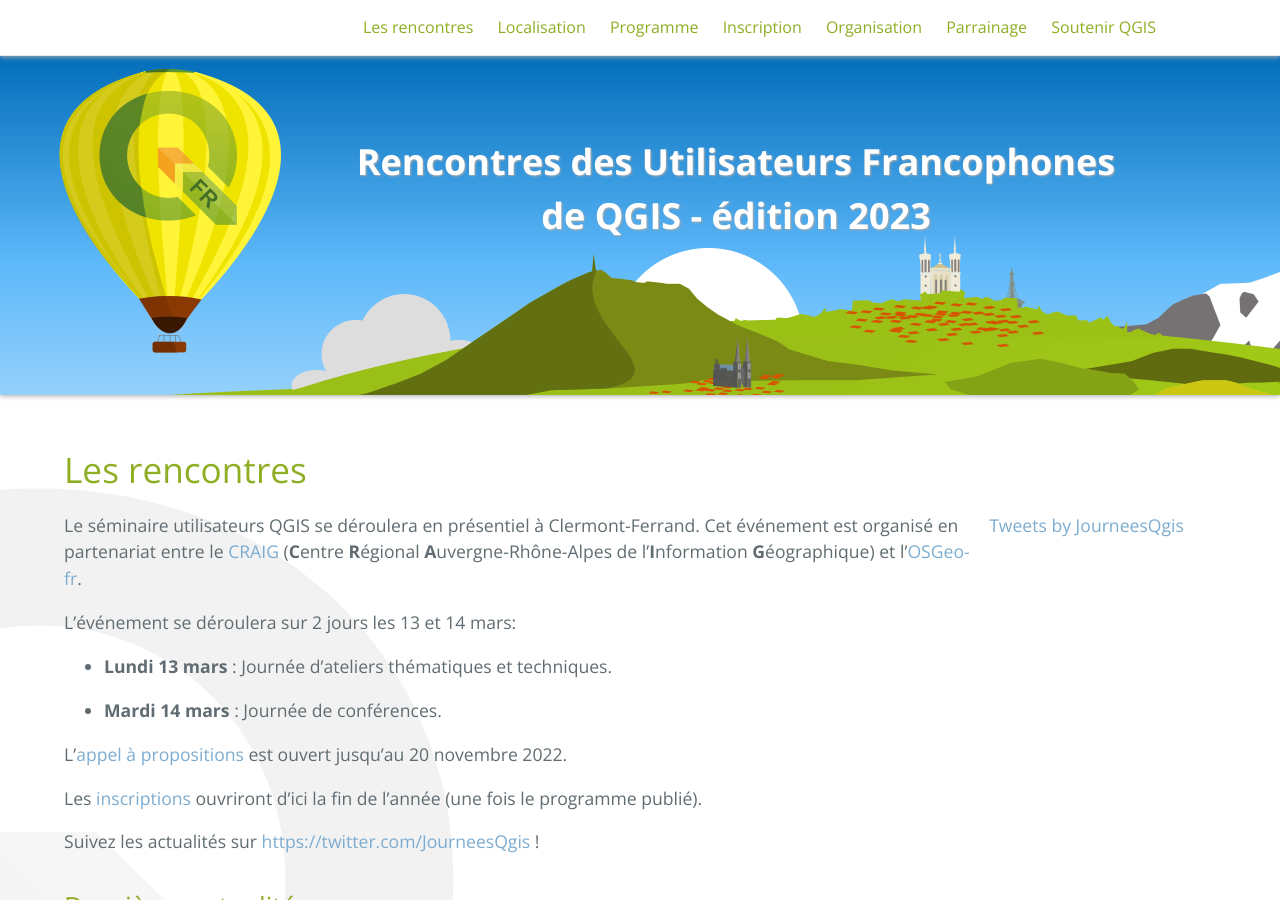
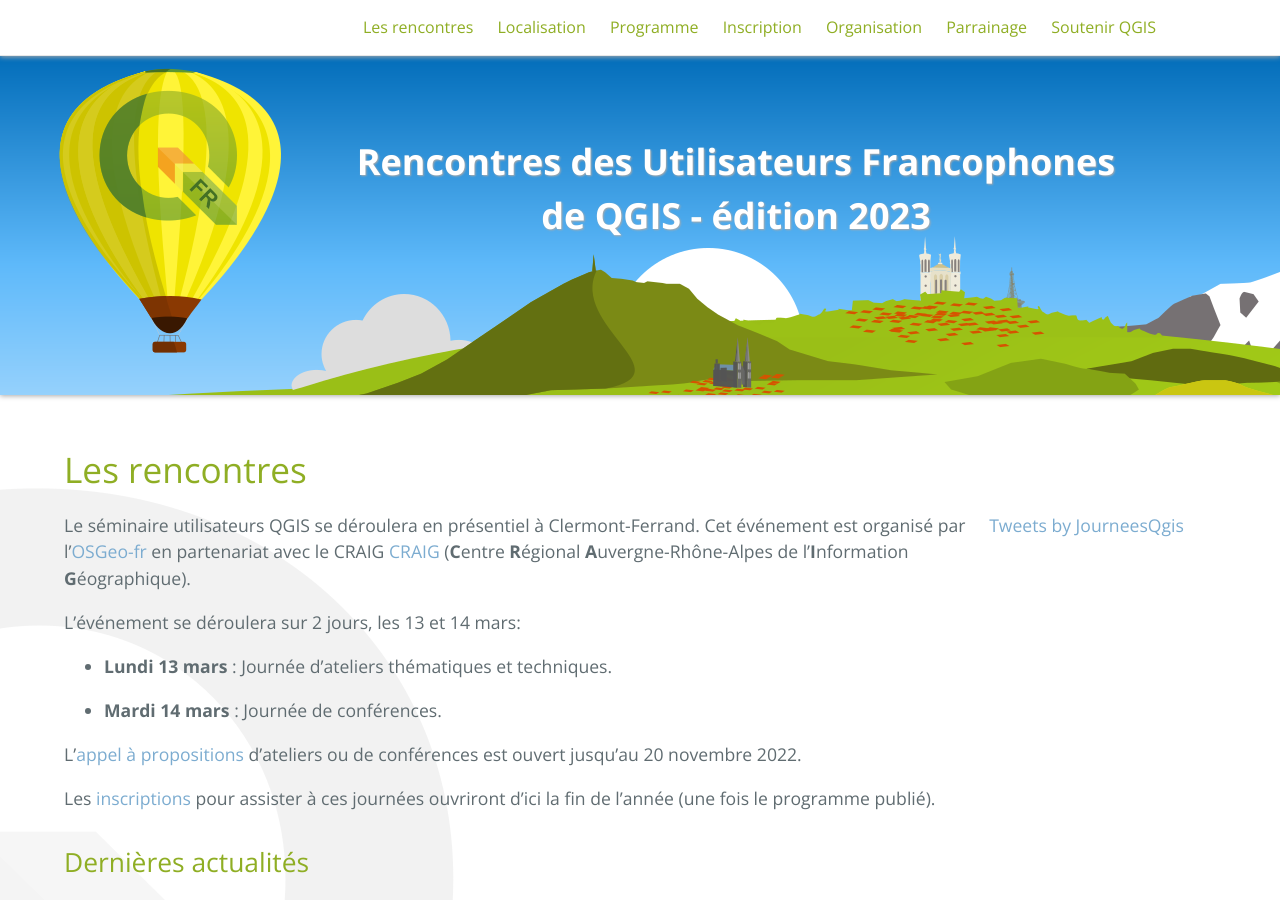
Before and after one commit to OSGeo-fr/QGIS-conf-fr-website, a Jekyll site: the page built from index.md, in a window 1280 px wide and 900 px high. Built offline with Jekyll 4.4.1, drawn with Linux system fonts in a browser that asks for light colours; comment, search, counter and statistics services are not loaded; the repository's description, which GitHub fills in, is left out.

Commit message:
Reformulation de phrases et plus de détails

```diff
--- a/index.md
+++ b/index.md
@@ -5,16 +5,14 @@ tagline: Rencontrez, échangez, discutez autour de QGIS !
 menu: header
 ---
 
-Le séminaire utilisateurs QGIS se déroulera en présentiel à Clermont-Ferrand. Cet événement est organisé en partenariat entre le [CRAIG](https://www.craig.fr/) (**C**entre **R**égional **A**uvergne-Rhône-Alpes de l'**I**nformation **G**éographique) et l'[OSGeo-fr](https://www.osgeo.asso.fr/).
+Le séminaire utilisateurs QGIS se déroulera en présentiel à Clermont-Ferrand. Cet événement est organisé par l'[OSGeo-fr](https://www.osgeo.asso.fr/) en partenariat avec le CRAIG [CRAIG](https://www.craig.fr/) (**C**entre **R**égional **A**uvergne-Rhône-Alpes de l'**I**nformation **G**éographique).
 
-L’événement se déroulera sur 2 jours les 13 et 14 mars:
+L’événement se déroulera sur 2 jours, les 13 et 14 mars:
 
 * **Lundi 13 mars** : Journée d'ateliers thématiques et techniques.
 
 * **Mardi 14 mars** : Journée de conférences.
 
-L'[appel à propositions](https://sondage.osgeo.asso.fr/index.php/863591) est ouvert jusqu'au 20 novembre 2022.
+L'[appel à propositions](https://sondage.osgeo.asso.fr/index.php/863591) d'ateliers ou de conférences est ouvert jusqu'au 20 novembre 2022.
 
-Les [inscriptions](/z25_inscription.html) ouvriront d'ici la fin de l'année (une fois le programme publié).
-
-Suivez les actualités sur <https://twitter.com/JourneesQgis> !
+Les [inscriptions](/z25_inscription.html) pour assister à ces journées ouvriront d'ici la fin de l'année (une fois le programme publié).
```
